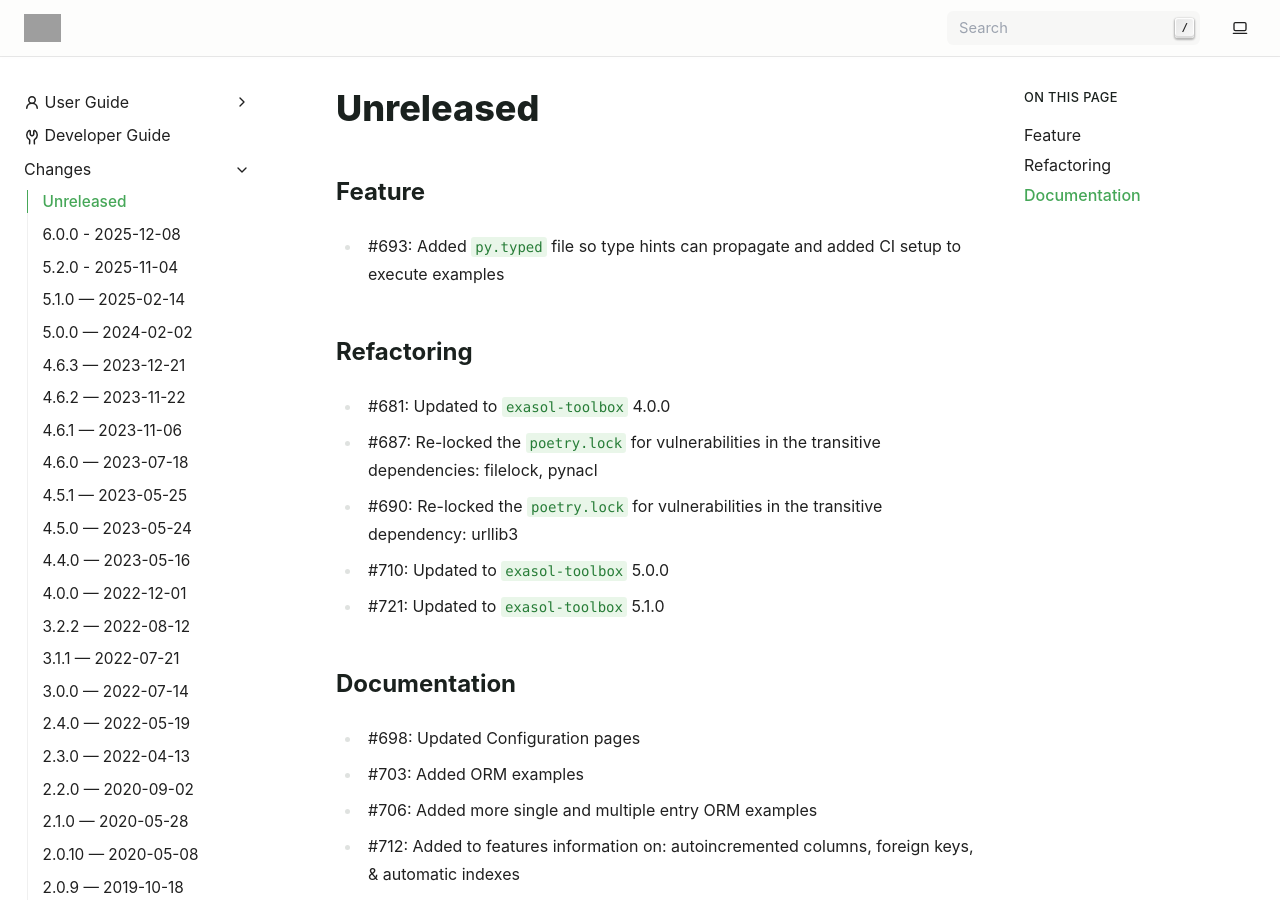
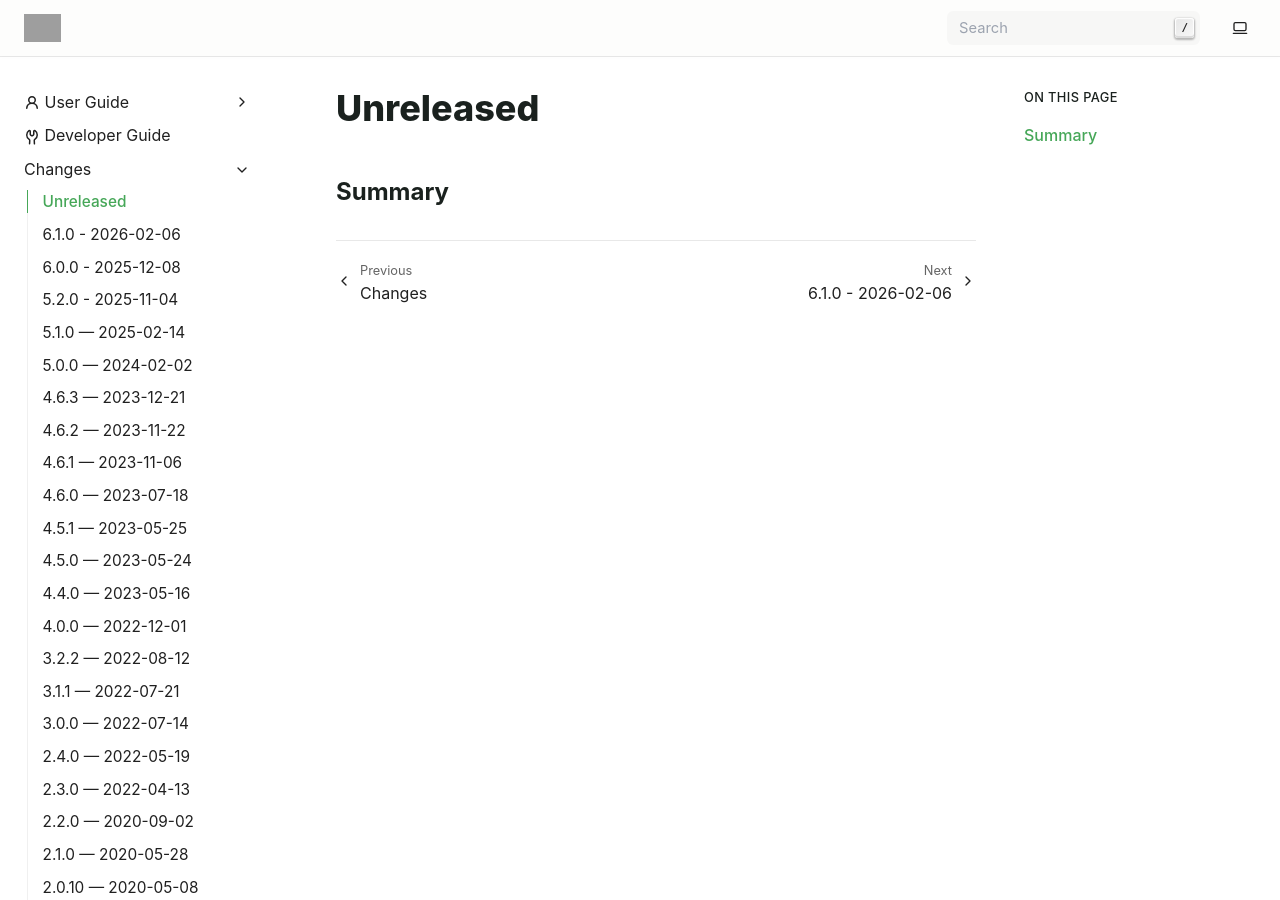
Before and after one commit to exasol/sqlalchemy-exasol, a Sphinx documentation site: the page built from doc/changes/unreleased.md, in a window 1280 px wide and 900 px high. Built offline with Sphinx 7.4.7, drawn with Linux system fonts in a browser that asks for light colours; some of the changed text lies outside the part shown; grey boxes are pictures that could not be loaded.

```diff
--- a/doc/changes/unreleased.md
+++ b/doc/changes/unreleased.md
@@ -1,23 +1,3 @@
 # Unreleased
 
-## Feature
-
-* #693: Added `py.typed` file so type hints can propagate and added CI setup to execute examples
-
-## Refactoring
-
-* #681: Updated to `exasol-toolbox` 4.0.0
-* #687: Re-locked the `poetry.lock` for vulnerabilities in the transitive dependencies: filelock, pynacl
-* #690: Re-locked the `poetry.lock` for vulnerabilities in the transitive dependency: urllib3
-* #710: Updated to `exasol-toolbox` 5.0.0
-* #721: Updated to `exasol-toolbox` 5.1.0
-
-## Documentation
-
-* #698: Updated Configuration pages
-* #703: Added ORM examples
-* #706: Added more single and multiple entry ORM examples
-* #712: Added to features information on: autoincremented columns, foreign keys, & automatic indexes
-* #714: Added to features information on: caching + more non-ORM examples
-* #716: Added to features information on: autocommit
-* #718: Added to features information on: object name handling and query method chaining
+## Summary
--- a/pyproject.toml
+++ b/pyproject.toml
@@ -1,6 +1,6 @@
 [project]
 name = "sqlalchemy_exasol"
-version = "6.0.0"
+version = "6.1.0"
 description = "EXASOL dialect for SQLAlchemy"
 authors = [
     { name = "Exasol AG", email = "opensource@exasol.com" },
--- a/sqlalchemy_exasol/version.py
+++ b/sqlalchemy_exasol/version.py
@@ -9,7 +9,7 @@ If you need to change the version, do so in the pyproject.toml, e.g. by using
 """
 
 MAJOR = 6
-MINOR = 0
+MINOR = 1
 PATCH = 0
 VERSION = f"{MAJOR}.{MINOR}.{PATCH}"
 __version__ = VERSION
```
Also changed, not shown: doc/changes/changelog.md (+2 -0 lines), doc/changes/changes_6.1.0.md (added, +54 -0 lines).
